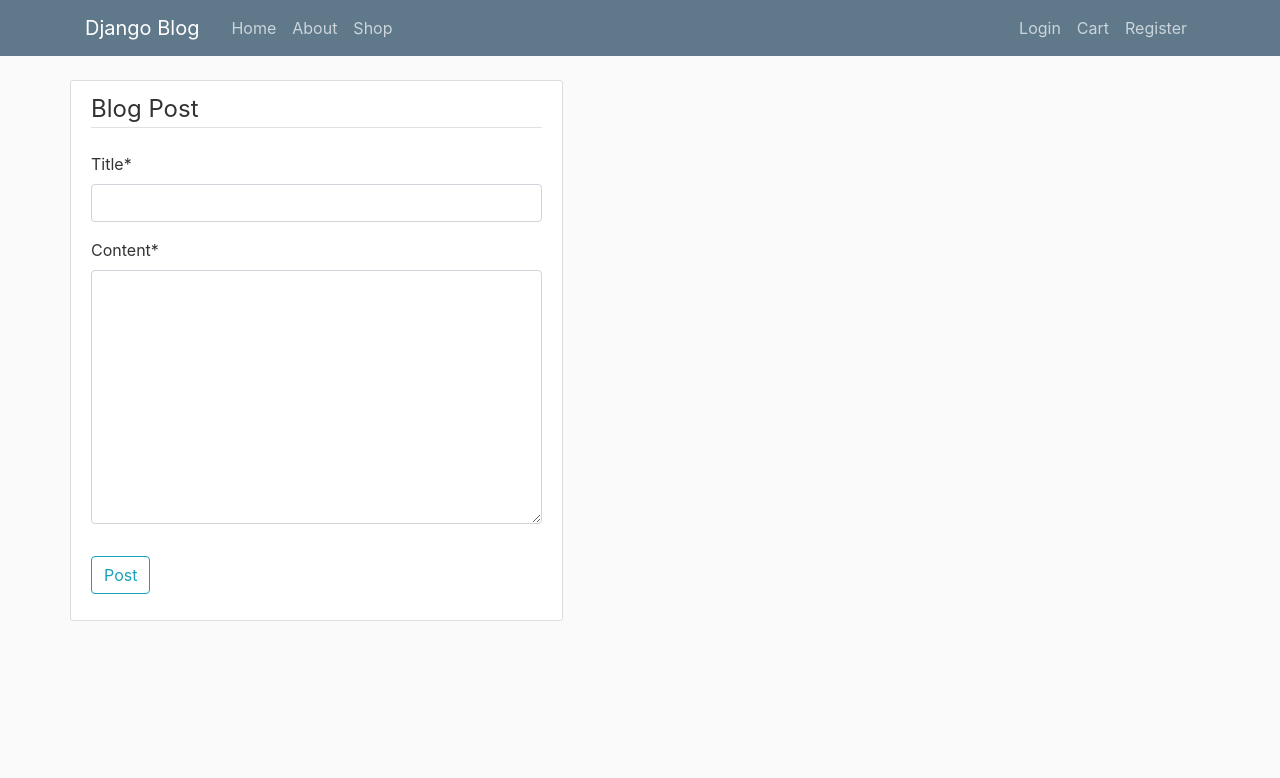
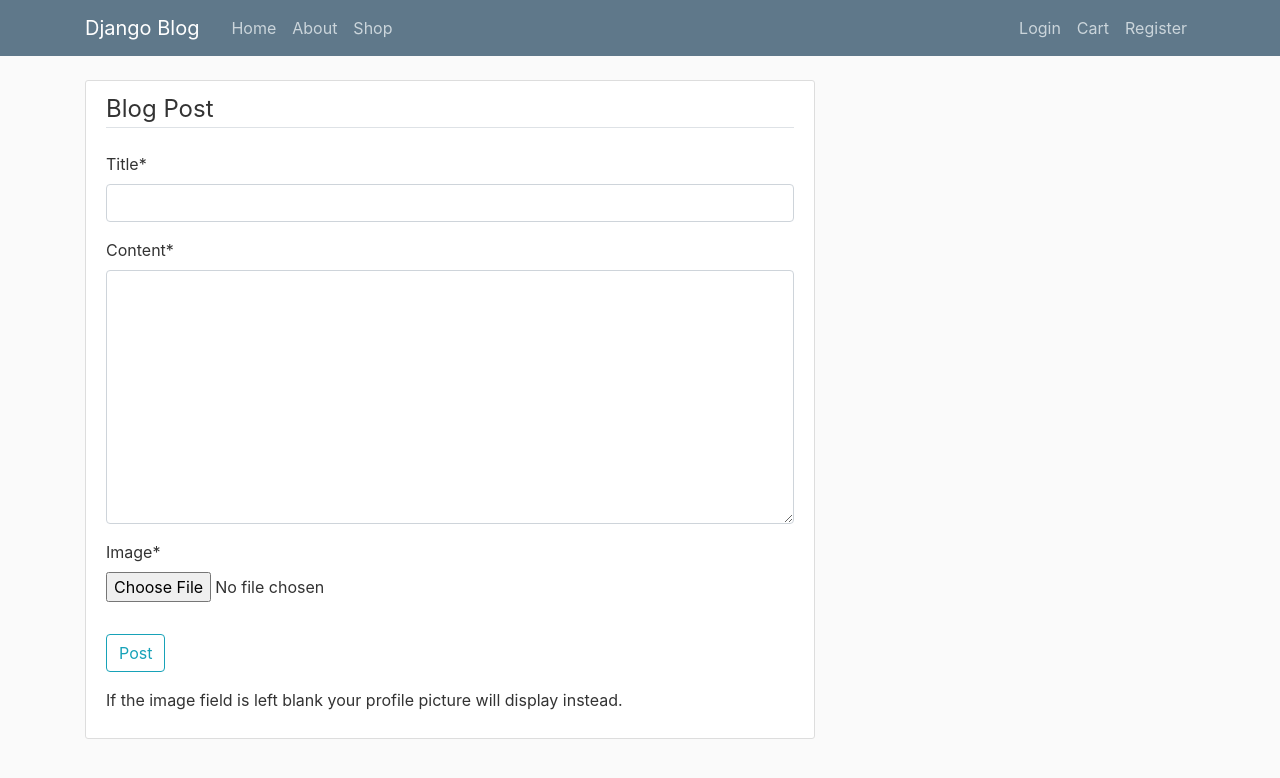
Before and after one commit to redlaurie/DjangoPortfolio, a Django app: page /post/new/ in a window 1280 px wide. Shown: the top 778 px of the page. Run offline with Django 3.2, Linux system fonts and the light colour scheme; some libraries are stand-ins or nearby versions.

Commit message:
post form additions

```diff
--- a/Djangotest/blog/Templates/Blog/About.html
+++ b/Djangotest/blog/Templates/Blog/About.html
@@ -2,7 +2,7 @@
 {% block content %}
 <div class="about-section">
   <h1>About Us Page</h1>
-  <p>We Program and develop a variety of apps using python, HTML, CSS and some javascript.</p>
+  <p>We Program and develop a variety of apps using Python, HTML, CSS and some javascript.</p>
   <p>Resize the browser window to see that this page is responsive by the way.</p>
 </div>
 
--- a/Djangotest/blog/Templates/Blog/post_form.html
+++ b/Djangotest/blog/Templates/Blog/post_form.html
@@ -1,7 +1,9 @@
 {% extends "blog/base.html" %}
 {% load crispy_forms_tags %}
 {% block content %}
+<main class="container">
         <div class="content-section">
+            <div class="left-col">
                 <form method="post">
                     {% csrf_token %}
                     <fieldset class="form-group">
@@ -13,4 +15,9 @@
                     </div>
                 </form>
             </div>
+            <div class="right-col">
+                <p class="article-content">If the image field is left blank your profile picture will display instead.</p>
+            </div>
+        </div>
+</main>
 {% endblock content %}
--- a/Djangotest/blog/views.py
+++ b/Djangotest/blog/views.py
@@ -37,7 +37,7 @@ def DetailView(request,pk):
 
 class PostCreateView(CreateView):
     model = Post
-    fields = ['title','content']
+    fields = ['title','content','image']
 
     def form_valid(self, form):
         form.instance.author = self.request.user
```
Also changed, not shown: Djangotest/db.sqlite3. Lines whose indentation alone changed are shown as unchanged.
